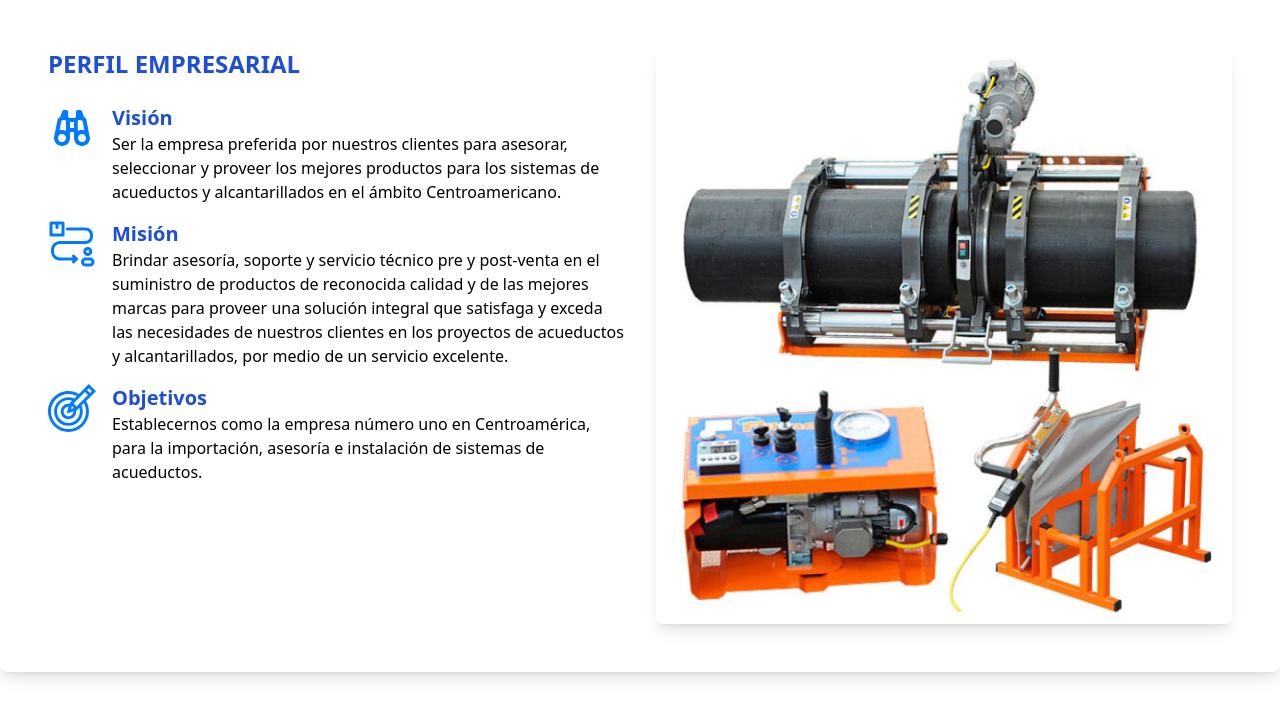
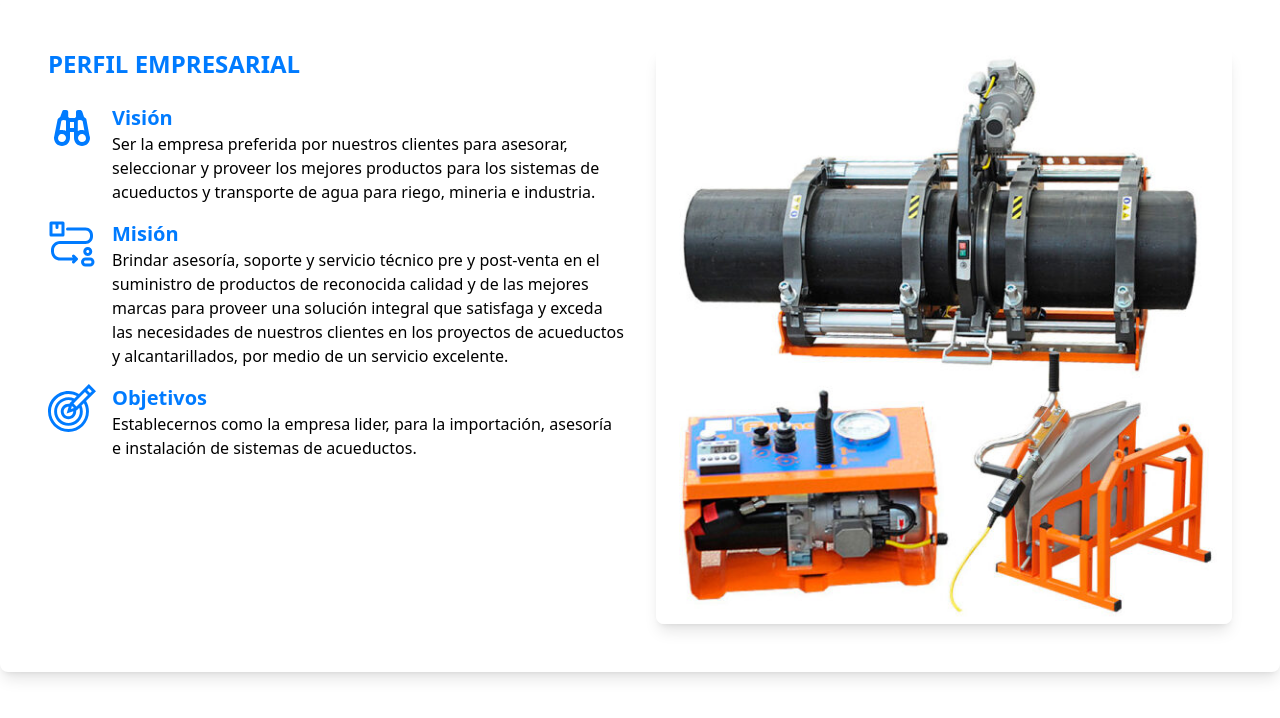
Before and after one commit to OmarAli2006/aquaworks_page, an Astro site: page /nosotros in a window 1280 px wide. Built offline with nearby package versions, Linux system fonts and the light colour scheme; Astro itself is replaced by a stand-in of ours.

Commit message:
Modificacion de la pagina nosotros en el texto, contenido y colores

```diff
--- a/src/pages/nosotros.astro
+++ b/src/pages/nosotros.astro
@@ -1,9 +1,9 @@
 <section
-    class="container mx-auto flex flex-col md:flex-row items-start p-8 bg-white shadow-lg rounded-lg"
+    class="container mx-auto flex flex-col md:flex-row items-start p-8 bg-white shadow-lg rounded-lg w-full"
 >
     <!-- Columna Izquierda: Texto -->
     <div class="md:w-1/2 p-4">
-        <h2 class="text-2xl font-bold text-blue-700 mb-6">
+        <h2 class="text-2xl font-bold text-[#007BFF] mb-6">
             PERFIL EMPRESARIAL
         </h2>
         <div class="mb-6">
@@ -14,12 +14,11 @@
                     class="w-12 h-12 mr-4"
                 />
                 <div>
-                    <h3 class="text-xl font-bold text-blue-700">Visión</h3>
+                    <h3 class="text-xl font-bold text-[#007BFF]">Visión</h3>
                     <p>
                         Ser la empresa preferida por nuestros clientes para
                         asesorar, seleccionar y proveer los mejores productos
-                        para los sistemas de acueductos y alcantarillados en el
-                        ámbito Centroamericano.
+                        para los sistemas de acueductos y transporte de agua para riego, mineria e industria.
                     </p>
                 </div>
             </div>
@@ -30,7 +29,7 @@
                     class="w-12 h-12 mr-4"
                 />
                 <div>
-                    <h3 class="text-xl font-bold text-blue-700">Misión</h3>
+                    <h3 class="text-xl font-bold text-[#007BFF]">Misión</h3>
                     <p>
                         Brindar asesoría, soporte y servicio técnico pre y
                         post-venta en el suministro de productos de reconocida
@@ -48,10 +47,9 @@
                     class="w-12 h-12 mr-4"
                 />
                 <div>
-                    <h3 class="text-xl font-bold text-blue-700">Objetivos</h3>
+                    <h3 class="text-xl font-bold text-[#007BFF]">Objetivos</h3>
                     <p>
-                        Establecernos como la empresa número uno en
-                        Centroamérica, para la importación, asesoría e
+                        Establecernos como la empresa lider, para la importación, asesoría e
                         instalación de sistemas de acueductos.
                     </p>
                 </div>
```
